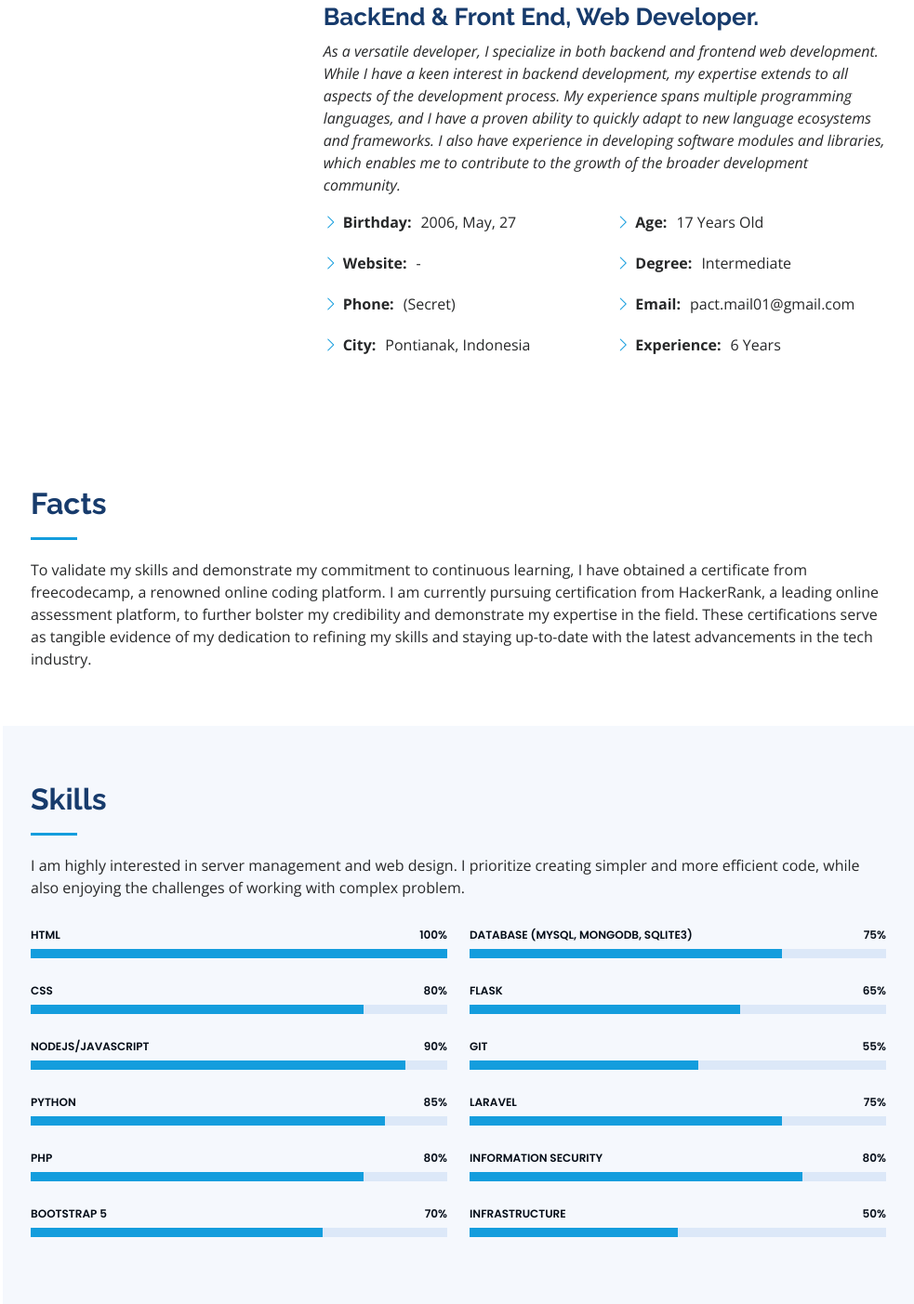
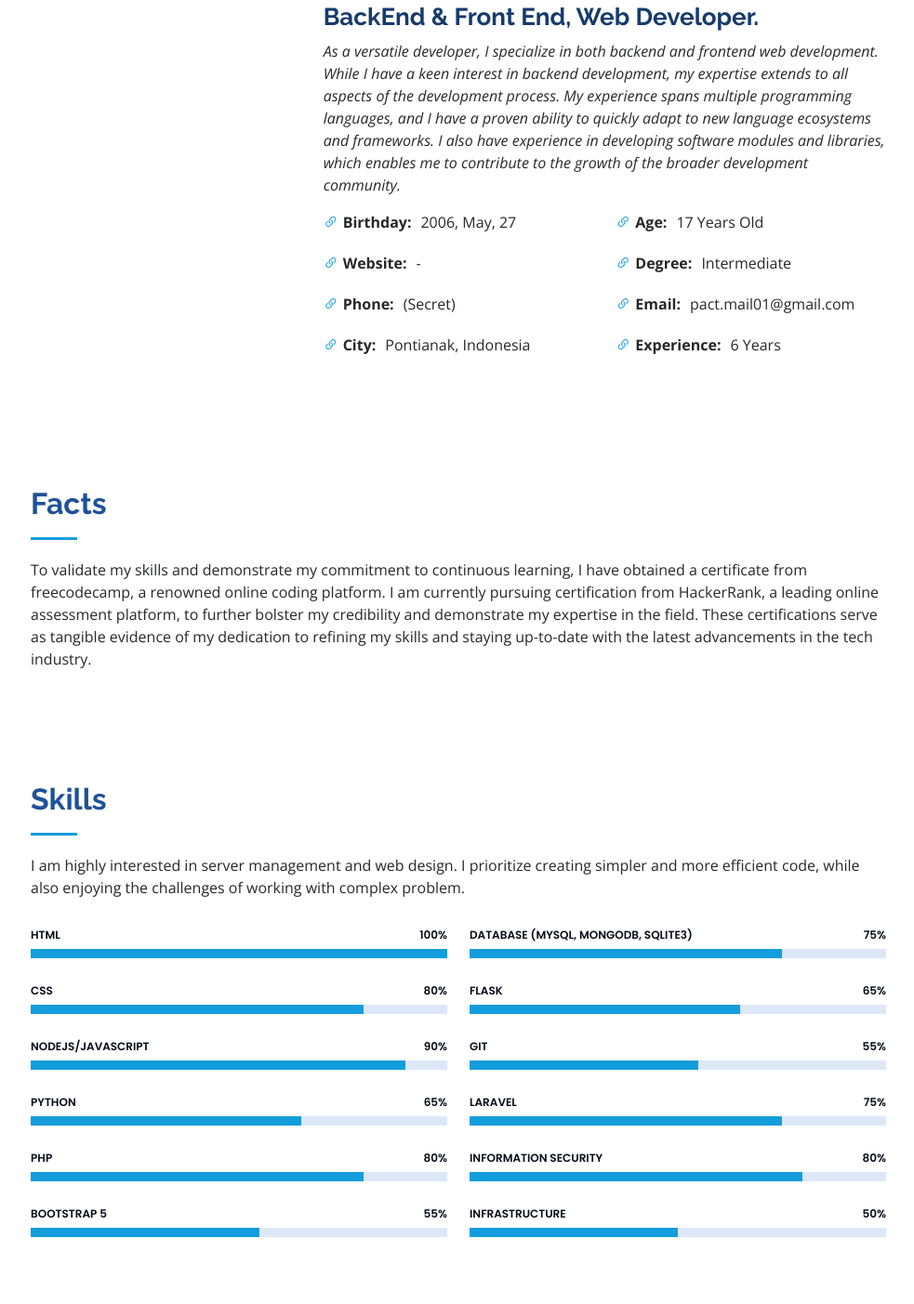
Before and after one commit to Steven0git/StevenNDev_Portfolio, a website with bundled scripts: page index.html in a window 1280 px wide. Shown: the part 1037-2440 px from the top of the page at 93% size, without its empty margins (297-1280 px from the left). Built offline with nearby package versions, Linux system fonts and the light colour scheme; files whose address does not match are found by name.

Commit message:
Bug fixed! Additional Change added

```diff
--- a/css/style.css
+++ b/css/style.css
@@ -10,6 +10,7 @@
 }
 
 
+
 /*--------------------------------------------------------------
 # General
 --------------------------------------------------------------*/
@@ -17,6 +18,7 @@ body {
   font-family: "Open Sans", sans-serif;
   color: #272829;
 }
+
 
 a {
   color: var(--color-blue);
@@ -279,8 +281,9 @@ h6 {
 #hero {
   width: 100%;
   height: 100vh;
-  background: url("../img/hero-bg.jpg") top center;
+  background: url("../assets/profile-bg.jpg") bottom center!important;
   background-size: cover;
+  background-repeat: space;
 }
 
 #hero:before {
@@ -351,7 +354,7 @@ section {
 }
 
 .section-bg {
-  background: #f5f8fd;
+  background: var(--color-white);
 }
 
 .section-title {
@@ -364,7 +367,7 @@ section {
   margin-bottom: 20px;
   padding-bottom: 20px;
   position: relative;
-  color: #173b6c;
+  color: var(--color-deep-blue);
 }
 
 .section-title h2::after {
--- a/index.html
+++ b/index.html
@@ -41,7 +41,7 @@
     <div class="d-flex flex-column">
 
       <div class="profile">
-        <img src="img/profile-img.jpg" alt="" class="img-fluid rounded-circle">
+        <img src="assets/profile-img.jpg" alt="" class="img-fluid rounded-circle">
         <h1 class="text-light"><a href="index.html">Steven Nugraha</a></h1>
         <div class="social-links mt-3 text-center">
           <a href="https://x.com/Stevedev7ecpact" class="twitter"><i class="bx bxl-twitter bx-tada-hover"></i></a>
@@ -64,7 +64,7 @@
   </header><!-- End Header -->
 
   <!-- Hero and Welcome Section -->
-  <section id="hero" class="d-flex flex-column justify-content-center align-items-center">
+  <section id="hero" class="hero d-flex flex-column justify-content-center align-items-center">
     <div id="welcome-section" class="hero-container" data-aos="fade-in">
       <h1>Steven Nugraha</h1>
       <p>I'm <span class="typed" data-typed-items="Programmer, Developer, Students"></span></p>
@@ -84,7 +84,7 @@
 
         <div class="row">
           <div class="col-lg-4" data-aos="fade-right">
-            <img src="img/profile-img.jpg" class="img-fluid" alt="">
+            <img src="assets/profile-img.jpg" data-aos-delay="800" data-aos="fade-right" class="img-fluid shadow-lg bg-body rounded" alt="">
           </div>
           <div class="col-lg-8 pt-4 pt-lg-0 content" data-aos="fade-left">
             <h3>BackEnd &amp; Front End, Web Developer.</h3>
@@ -92,19 +92,19 @@
             <div class="row">
               <div class="col-lg-6">
                 <ul>
-                  <li><i class="bi bi-chevron-right"></i> <strong>Birthday:</strong> <span id="born"></span></li>
-                  <li><i class="bi bi-chevron-right"></i> <strong>Website:</strong> <span>-</span></li>
-                  <li><i class="bi bi-chevron-right"></i> <strong>Phone:</strong> <span>(Secret)</span></li>
-                  <li><i class="bi bi-chevron-right"></i> <strong>City:</strong> <span>Pontianak, Indonesia</span></li>
+                  <li><i class="bi bi-link-45deg"></i> <strong>Birthday:</strong> <span id="born"></span></li>
+                  <li><i class="bi bi-link-45deg"></i> <strong>Website:</strong> <span>-</span></li>
+                  <li><i class="bi bi-link-45deg"></i> <strong>Phone:</strong> <span>(Secret)</span></li>
+                  <li><i class="bi bi-link-45deg"></i> <strong>City:</strong> <span>Pontianak, Indonesia</span></li>
                 </ul>
               </div>
               <div class="col-lg-6">
                 <ul>
-                  <li><i class="bi bi-chevron-right"></i> <strong>Age:</strong> <span id="age"></span></li>
-                  <li><i class="bi bi-chevron-right"></i> <strong>Degree:</strong> <span>Intermediate</span></li>
-                  <li><i class="bi bi-chevron-right"></i>
+                  <li><i class="bi bi-link-45deg"></i> <strong>Age:</strong> <span id="age"></span></li>
+                  <li><i class="bi bi-link-45deg"></i> <strong>Degree:</strong> <span>Intermediate</span></li>
+                  <li><i class="bi bi-link-45deg"></i>
                   <strong>Email:</strong> <span>pact.mail01@gmail.com</span></li>
-                  <li><i class="bi bi-chevron-right"></i> <strong>Experience:</strong> <span id="expAge"></span></li>
+                  <li><i class="bi bi-link-45deg"></i> <strong>Experience:</strong> <span id="expAge"></span></li>
                 </ul>
               </div>
             </div>
@@ -124,41 +124,7 @@
             To validate my skills and demonstrate my commitment to continuous learning, I have obtained a certificate from freecodecamp, a renowned online coding platform. I am currently pursuing certification from HackerRank, a leading online assessment platform, to further bolster my credibility and demonstrate my expertise in the field. These certifications serve as tangible evidence of my dedication to refining my skills and staying up-to-date with the latest advancements in the tech industry.
           </p>
         </div>
-       <!-- <div class="row no-gutters">
 
-          <div class="col-lg-3 col-md-6 d-md-flex align-items-md-stretch" data-aos="fade-up">
-            <div class="count-box">
-              <i class="bi bi-emoji-smile"></i>
-              <span data-purecounter-start="0" data-purecounter-end="232" data-purecounter-duration="1" class="purecounter"></span>
-              <p><strong>Happy Clients</strong> consequuntur quae</p>
-            </div>
-          </div>
-
-          <div class="col-lg-3 col-md-6 d-md-flex align-items-md-stretch" data-aos="fade-up" data-aos-delay="100">
-            <div class="count-box">
-              <i class="bi bi-journal-richtext"></i>
-              <span data-purecounter-start="0" data-purecounter-end="521" data-purecounter-duration="1" class="purecounter"></span>
-              <p><strong>Projects</strong> adipisci atque cum quia aut</p>
-            </div>
-          </div>
-
-          <div class="col-lg-3 col-md-6 d-md-flex align-items-md-stretch" data-aos="fade-up" data-aos-delay="200">
-            <div class="count-box">
-              <i class="bi bi-headset"></i>
-              <span data-purecounter-start="0" data-purecounter-end="1453" data-purecounter-duration="1" class="purecounter"></span>
-              <p><strong>Hours Of Support</strong> aut commodi quaerat</p>
-            </div>
-          </div>
-
-          <div class="col-lg-3 col-md-6 d-md-flex align-items-md-stretch" data-aos="fade-up" data-aos-delay="300">
-            <div class="count-box">
-              <i class="bi bi-people"></i>
-              <span data-purecounter-start="0" data-purecounter-end="32" data-purecounter-duration="1" class="purecounter"></span>
-              <p><strong>Hard Workers</strong> rerum asperiores dolor</p>
-            </div>
-          </div>
-
-        </div> -->
 
       </div>
     </section>
@@ -199,9 +165,9 @@
             </div>
 
             <div class="progress">
-              <span class="skill">Python <i class="val">85%</i></span>
+              <span class="skill">Python <i class="val">65%</i></span>
               <div class="progress-bar-wrap">
-                <div class="progress-bar" role="progressbar" aria-valuenow="85" aria-valuemin="0" aria-valuemax="100"></div>
+                <div class="progress-bar" role="progressbar" aria-valuenow="65" aria-valuemin="0" aria-valuemax="100"></div>
               </div>
             </div>
 
@@ -212,9 +178,9 @@
               </div>
             </div>
             <div class="progress">
-              <span class="skill">Bootstrap 5 <i class="val">70%</i></span>
+              <span class="skill">Bootstrap 5 <i class="val">55%</i></span>
               <div class="progress-bar-wrap">
-                <div class="progress-bar" role="progressbar" aria-valuenow="70" aria-valuemin="0" aria-valuemax="100"></div>
+                <div class="progress-bar" role="progressbar" aria-valuenow="55" aria-valuemin="0" aria-valuemax="100"></div>
               </div>
             </div>
           </div>
@@ -287,11 +253,11 @@
               <p><em>As a high school student passionate about programming languages, I've already creating various projects aimed at simplifying aspects of my daily life.</em></p>
               <p>
                  <ul>
-                   <li><i class="bi bi-chevron-right"></i>
+                   <li><i class="bi arrow-right-short"></i>
                    <strong>Hobby:</strong>
                    <span>Reading Book</span>
                   </li>
-                   <li><i class="bi bi-chevron-right"></i>
+                   <li><i class="bi arrow-right-short"></i>
                    <strong>Interested:</strong>
                    <span>Math &amp; Books</span>
                   </li>
```
